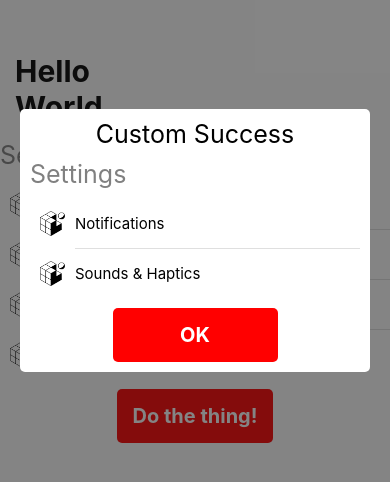
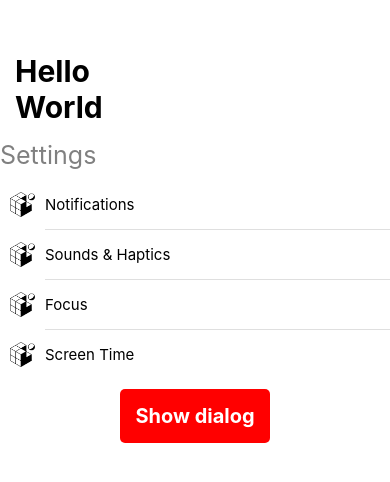
Before and after one commit to simoncgmathew/myweatherapp, a React Native app: screen / in a window 390 px wide. Shown: the part 182-664 px from the top of the page. Built offline with nearby package versions, Linux system fonts and the light colour scheme.

Commit message:
M3L1 - useState

```diff
--- a/App.tsx
+++ b/App.tsx
@@ -1,4 +1,5 @@
 import { StatusBar } from 'expo-status-bar';
+import { useState } from 'react';
 import { StyleSheet, Text, View } from 'react-native';
 
 import { Modal } from './components/modal-dialog';
@@ -20,6 +21,7 @@ function HelloWorld(props: HelloWorldProps) {
 }
 
 export default function App() {
+  const [showDialog, setShowDialog] = useState(false);
   return (
     <View style={styles.container}>
       <HelloWorld shouldRenderWorld />
@@ -33,7 +35,7 @@ export default function App() {
         ]}
       />
       <StatusBar style="auto" />
-      <SimpleButton title="Do the thing!" disabled={false} />
+      <SimpleButton title="Show dialog" onPress={() => setShowDialog(true)} />
 
       <Modal
         title="Custom Success"
@@ -49,7 +51,8 @@ export default function App() {
             />
           ),
         }}
-        show
+        show={showDialog}
+        dismissButton={{ onDismiss: () => setShowDialog(false), title: 'Dismiss' }}
       />
     </View>
   );
--- a/components/simple-button.tsx
+++ b/components/simple-button.tsx
@@ -26,7 +26,7 @@ interface Props {
    * An optional true|false property which tells us whether or not this button should use a secondary style.
    */
   secondary?: boolean;
-  disabled: boolean;
+  disabled?: boolean;
 }
 
 export function SimpleButton(props: Props): ReactElement<Props> {
```
